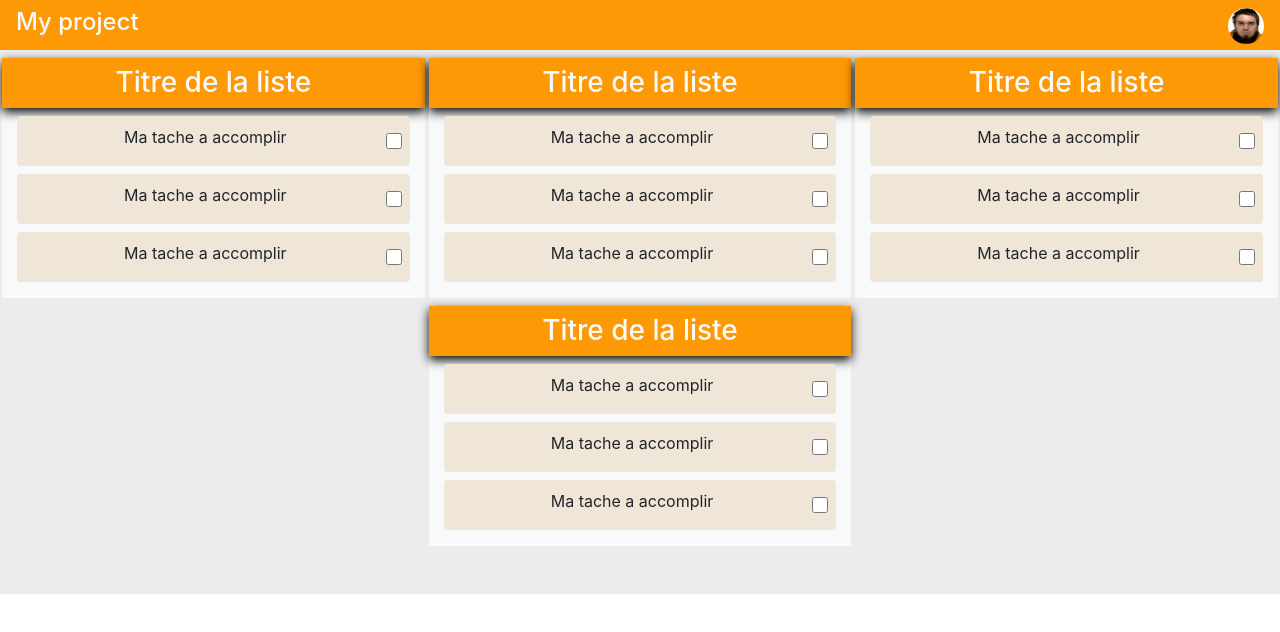
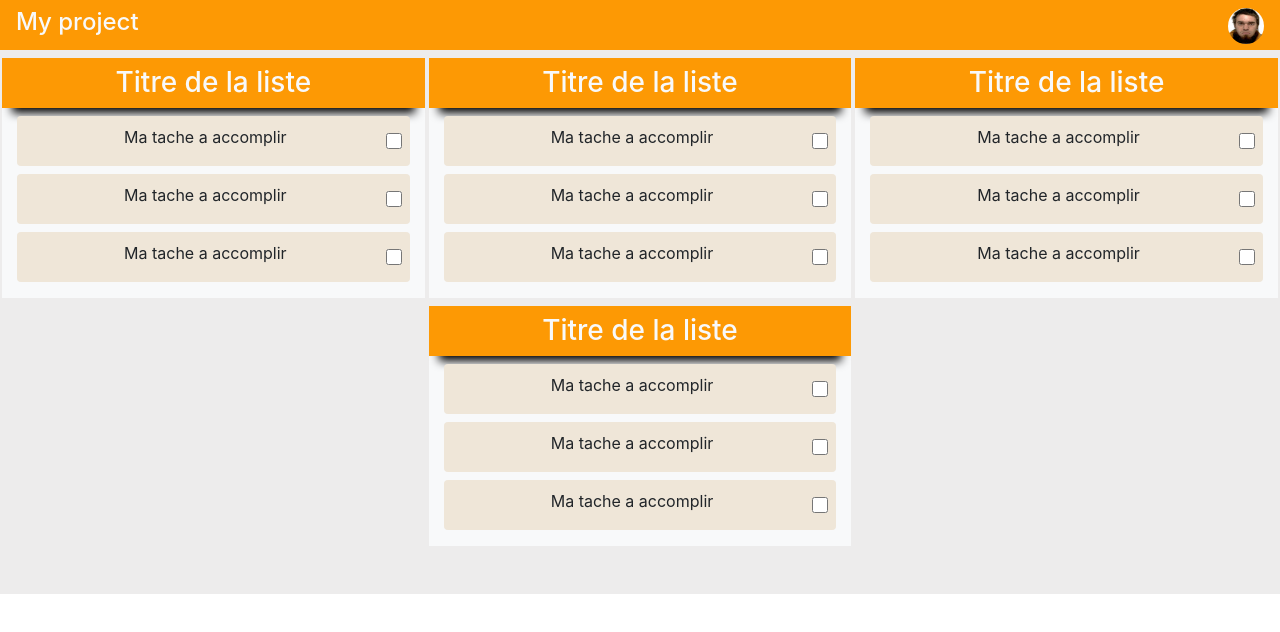
Before and after one commit to brock37/kanban, a Vue app: page /#/ in a window 1280 px wide. Shown: the top 632 px of the page. Built offline with nearby package versions, Linux system fonts and the light colour scheme.

Commit message:
fix shadow effect

```diff
--- a/src/components/taskList.vue
+++ b/src/components/taskList.vue
@@ -34,7 +34,7 @@ export default {
 }
 h3{
   min-height: 50px;
-  box-shadow: 0px 4px 10px rgba(0, 0, 0, 29);
+  box-shadow: 0px 15px 10px -10px rgba(0, 0, 0, 29);
 }
 @media (min-width: 768px) {
   .task-list{
```
